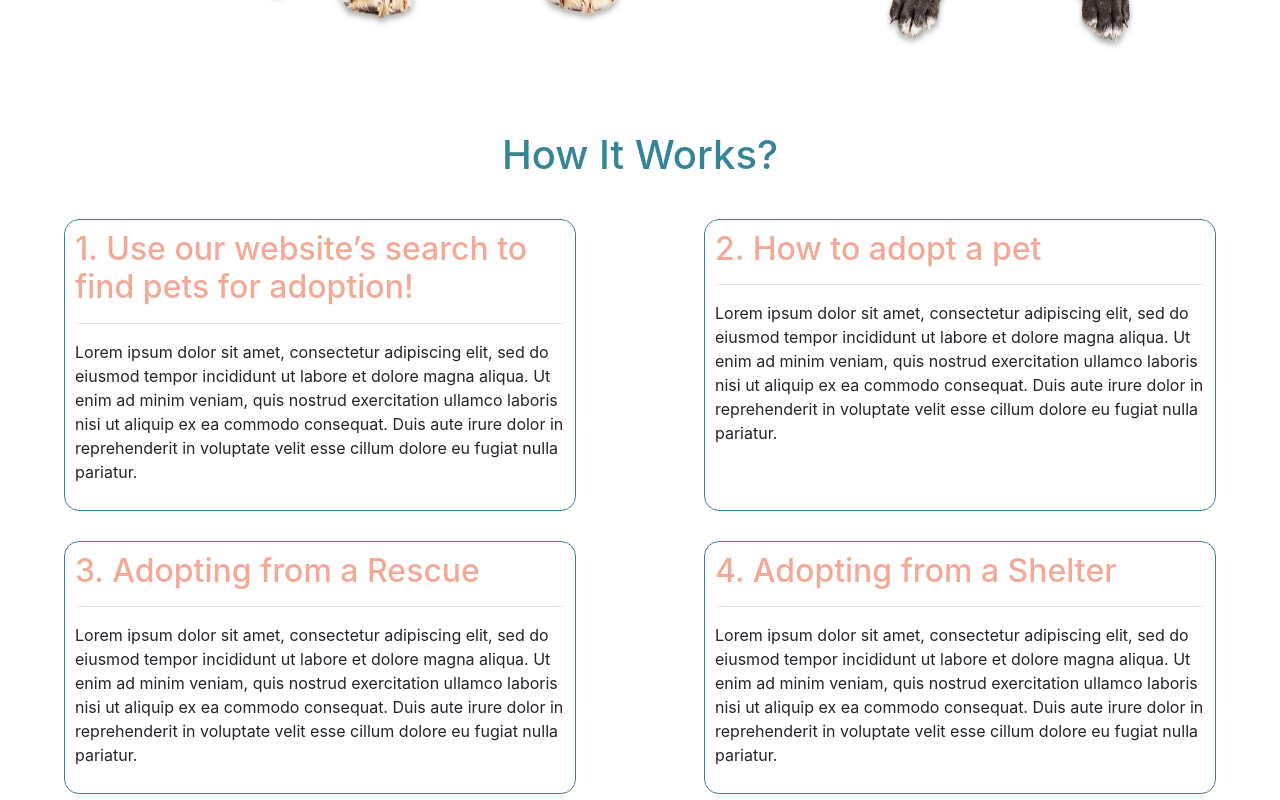
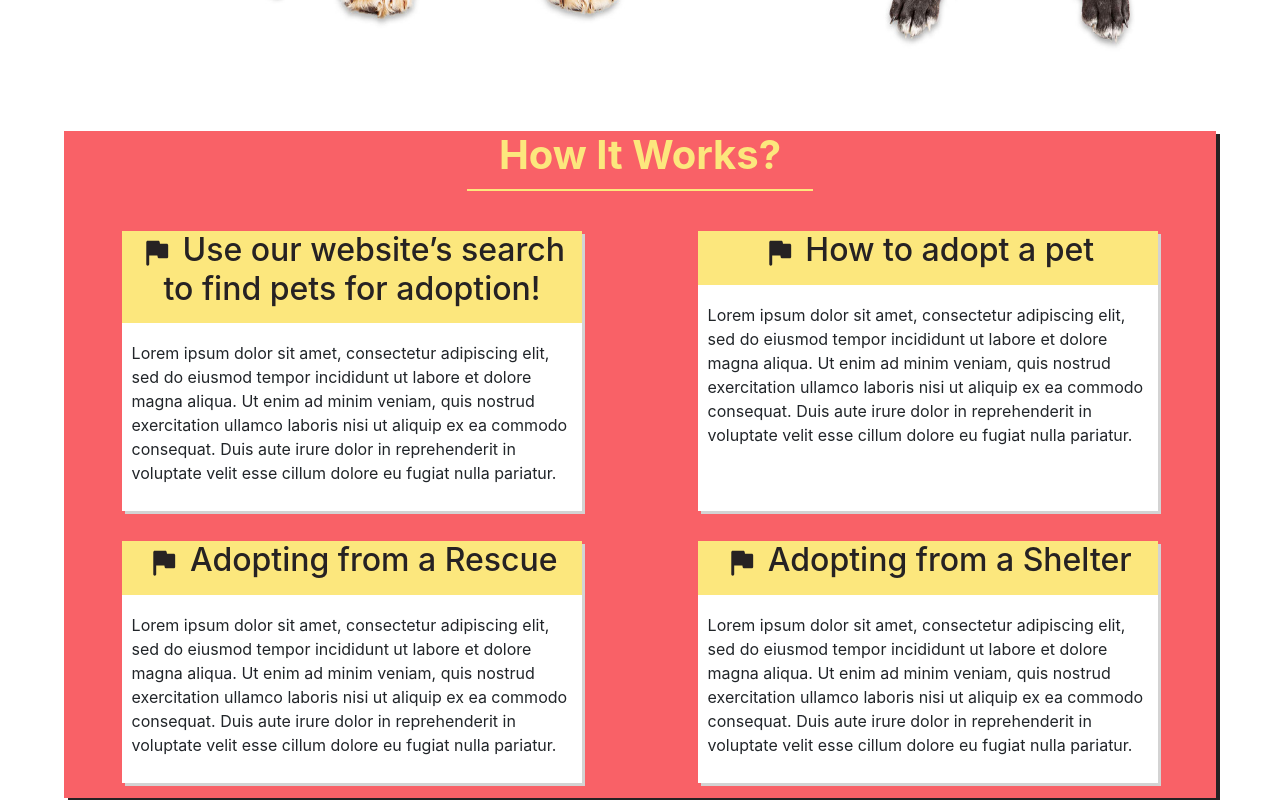
Before and after one commit to vadimdoga/adopt_pet, a React (Create React App) app in the folder client/: page /blog/how-it-works in a window 1280 px wide. Shown: the part 420-1220 px from the top of the page. Built offline with nearby package versions, Linux system fonts and the light colour scheme.

Commit message:
refactor style how comp

```diff
--- a/client/src/components/header/Header.js
+++ b/client/src/components/header/Header.js
@@ -11,7 +11,7 @@ export default function Header() {
   }
   return (
     <header>
-      <nav className="navbar navbar-expand-lg navbar-light bg-light">
+      <nav className="navbar navbar-expand-lg bg-light navbar-light">
         <a className="navbar-brand h1" href="/">
           <img
             src={pet_logo}
--- a/client/src/components/pages/how-it-works/How.js
+++ b/client/src/components/pages/how-it-works/How.js
@@ -1,55 +1,59 @@
 import React from "react"
 import petsBack from "../../../assets/pets.jpg"
+import AssistantPhotoRoundedIcon from '@material-ui/icons/AssistantPhotoRounded';
 import "./css/How.css"
+
 export default function How() {
   return (
     <div className="How">
       <img src={petsBack} alt="pets background" />
+      <div className="How--border">
         <h1>How It Works?</h1>
-      <div className="How__container">
-        <div className="How__container__el">
-          <h3>1. Use our website’s search to find pets for adoption!</h3>
-          <hr />
+        <div className="How--border__container">
+          <div className="How--border__container__el">
+            <h3><AssistantPhotoRoundedIcon fontSize="large" /> Use our website’s search to find pets for adoption!</h3>
             <p>
-            Lorem ipsum dolor sit amet, consectetur adipiscing elit, sed do eiusmod
-            tempor incididunt ut labore et dolore magna aliqua. Ut enim ad minim
-            veniam, quis nostrud exercitation ullamco laboris nisi ut aliquip ex ea
-            commodo consequat. Duis aute irure dolor in reprehenderit in voluptate
-            velit esse cillum dolore eu fugiat nulla pariatur.
+              Lorem ipsum dolor sit amet, consectetur adipiscing elit, sed do
+              eiusmod tempor incididunt ut labore et dolore magna aliqua. Ut
+              enim ad minim veniam, quis nostrud exercitation ullamco laboris
+              nisi ut aliquip ex ea commodo consequat. Duis aute irure dolor in
+              reprehenderit in voluptate velit esse cillum dolore eu fugiat
+              nulla pariatur.
             </p>
           </div>
-        <div className="How__container__el">
-          <h3>2. How to adopt a pet</h3>
-          <hr />
+          <div className="How--border__container__el">
+            <h3><AssistantPhotoRoundedIcon fontSize="large" /> How to adopt a pet</h3>
             <p>
-            Lorem ipsum dolor sit amet, consectetur adipiscing elit, sed do eiusmod
-            tempor incididunt ut labore et dolore magna aliqua. Ut enim ad minim
-            veniam, quis nostrud exercitation ullamco laboris nisi ut aliquip ex ea
-            commodo consequat. Duis aute irure dolor in reprehenderit in voluptate
-            velit esse cillum dolore eu fugiat nulla pariatur.
+              Lorem ipsum dolor sit amet, consectetur adipiscing elit, sed do
+              eiusmod tempor incididunt ut labore et dolore magna aliqua. Ut
+              enim ad minim veniam, quis nostrud exercitation ullamco laboris
+              nisi ut aliquip ex ea commodo consequat. Duis aute irure dolor in
+              reprehenderit in voluptate velit esse cillum dolore eu fugiat
+              nulla pariatur.
             </p>
           </div>
-        <div className="How__container__el">
-          <h3>3. Adopting from a Rescue</h3>
-          <hr />
+          <div className="How--border__container__el">
+            <h3><AssistantPhotoRoundedIcon fontSize="large" /> Adopting from a Rescue</h3>
             <p>
-            Lorem ipsum dolor sit amet, consectetur adipiscing elit, sed do eiusmod
-            tempor incididunt ut labore et dolore magna aliqua. Ut enim ad minim
-            veniam, quis nostrud exercitation ullamco laboris nisi ut aliquip ex ea
-            commodo consequat. Duis aute irure dolor in reprehenderit in voluptate
-            velit esse cillum dolore eu fugiat nulla pariatur.
+              Lorem ipsum dolor sit amet, consectetur adipiscing elit, sed do
+              eiusmod tempor incididunt ut labore et dolore magna aliqua. Ut
+              enim ad minim veniam, quis nostrud exercitation ullamco laboris
+              nisi ut aliquip ex ea commodo consequat. Duis aute irure dolor in
+              reprehenderit in voluptate velit esse cillum dolore eu fugiat
+              nulla pariatur.
             </p>
           </div>
-        <div className="How__container__el">
-          <h3>4. Adopting from a Shelter</h3>
-          <hr />
+          <div className="How--border__container__el">
+            <h3><AssistantPhotoRoundedIcon fontSize="large" /> Adopting from a Shelter</h3>
             <p>
-            Lorem ipsum dolor sit amet, consectetur adipiscing elit, sed do eiusmod
-            tempor incididunt ut labore et dolore magna aliqua. Ut enim ad minim
-            veniam, quis nostrud exercitation ullamco laboris nisi ut aliquip ex ea
-            commodo consequat. Duis aute irure dolor in reprehenderit in voluptate
-            velit esse cillum dolore eu fugiat nulla pariatur.
+              Lorem ipsum dolor sit amet, consectetur adipiscing elit, sed do
+              eiusmod tempor incididunt ut labore et dolore magna aliqua. Ut
+              enim ad minim veniam, quis nostrud exercitation ullamco laboris
+              nisi ut aliquip ex ea commodo consequat. Duis aute irure dolor in
+              reprehenderit in voluptate velit esse cillum dolore eu fugiat
+              nulla pariatur.
             </p>
+          </div>
         </div>
       </div>
     </div>
--- a/client/src/components/pages/how-it-works/How.scss
+++ b/client/src/components/pages/how-it-works/How.scss
@@ -1,28 +1,71 @@
 $blue-color: #358597;
-$pink-color: #F4A896;
+$pink-color: #f4a896;
+$red-color: #F96167;
+$yellow-color: #FCE77D;
+$dark-gray-color: #262223;
 
-.How{
-  img{
+.How {
+  img {
     width: 100%;
   }
-  h1{
+  &--border {
+    transition: 1s;
+
+    width: 90%;
+    margin: auto auto;
+    background-color: $red-color;
+    box-shadow: 4px 3px $dark-gray-color;
+    h1 {
       text-align: center;
+      padding-bottom: 10px;
+      margin: auto;
       margin-bottom: 25px;
-    color: $blue-color;
+      color: $yellow-color;
+      font-weight: bold;
+      width: 30%;
+      border-bottom: 2px solid $yellow-color;
     }
-  &__container{
+    &__container {
       display: flex;
       flex-wrap: wrap;
       justify-content: space-around;
-    &__el{
+      &__el {
         width: 40%;
-      border: 1.5px solid $blue-color;
-      border-radius: 15px;
+        background-color: white;
+        box-shadow: 3px 3px lightgray;
+        margin: 15px 15px;
+        h3 {
+          padding-bottom: 15px;
+          text-align: center;
+          background-color: $yellow-color;
+          color: $dark-gray-color;
+        }
+        p{
           padding: 10px 10px;
-      margin: 15px 15px;
-      h3{
-        color: $pink-color;
+
         }
       }
     }
   }
+  &--border:hover{
+    background-color: $yellow-color;
+    box-shadow: 4px 3px lightgray;
+    transition: 1s;
+  }
+  &--border:hover h1{
+    border-bottom: 2px solid $red-color;
+    color: $red-color;
+    transition: 1s;
+
+  }
+  &--border:hover .How--border__container__el{
+    box-shadow: 3px 3px $dark-gray-color;
+    transition: 1s;
+
+  }
+  &--border:hover .How--border__container__el h3{
+    background-color: $red-color;
+    transition: 1s;
+
+  }
+}
--- a/client/src/components/pages/how-it-works/css/How.css
+++ b/client/src/components/pages/how-it-works/css/How.css
@@ -2,13 +2,28 @@
   width: 100%;
 }
 
-.How h1 {
-  text-align: center;
-  margin-bottom: 25px;
-  color: #358597;
+.How--border {
+  -webkit-transition: 1s;
+  transition: 1s;
+  width: 90%;
+  margin: auto auto;
+  background-color: #F96167;
+  -webkit-box-shadow: 4px 3px #262223;
+          box-shadow: 4px 3px #262223;
 }
 
-.How__container {
+.How--border h1 {
+  text-align: center;
+  padding-bottom: 10px;
+  margin: auto;
+  margin-bottom: 25px;
+  color: #FCE77D;
+  font-weight: bold;
+  width: 30%;
+  border-bottom: 2px solid #FCE77D;
+}
+
+.How--border__container {
   display: -webkit-box;
   display: -ms-flexbox;
   display: flex;
@@ -18,15 +33,50 @@
       justify-content: space-around;
 }
 
-.How__container__el {
+.How--border__container__el {
   width: 40%;
-  border: 1.5px solid #358597;
-  border-radius: 15px;
-  padding: 10px 10px;
+  background-color: white;
+  -webkit-box-shadow: 3px 3px lightgray;
+          box-shadow: 3px 3px lightgray;
   margin: 15px 15px;
 }
 
-.How__container__el h3 {
-  color: #F4A896;
+.How--border__container__el h3 {
+  padding-bottom: 15px;
+  text-align: center;
+  background-color: #FCE77D;
+  color: #262223;
+}
+
+.How--border__container__el p {
+  padding: 10px 10px;
+}
+
+.How--border:hover {
+  background-color: #FCE77D;
+  -webkit-box-shadow: 4px 3px lightgray;
+          box-shadow: 4px 3px lightgray;
+  -webkit-transition: 1s;
+  transition: 1s;
+}
+
+.How--border:hover h1 {
+  border-bottom: 2px solid #F96167;
+  color: #F96167;
+  -webkit-transition: 1s;
+  transition: 1s;
+}
+
+.How--border:hover .How--border__container__el {
+  -webkit-box-shadow: 3px 3px #262223;
+          box-shadow: 3px 3px #262223;
+  -webkit-transition: 1s;
+  transition: 1s;
+}
+
+.How--border:hover .How--border__container__el h3 {
+  background-color: #F96167;
+  -webkit-transition: 1s;
+  transition: 1s;
 }
 /*# sourceMappingURL=How.css.map */
```
Also changed, not shown: 1 other file (tests, documents, lock files or other folders). Lines whose indentation alone changed are shown as unchanged.
